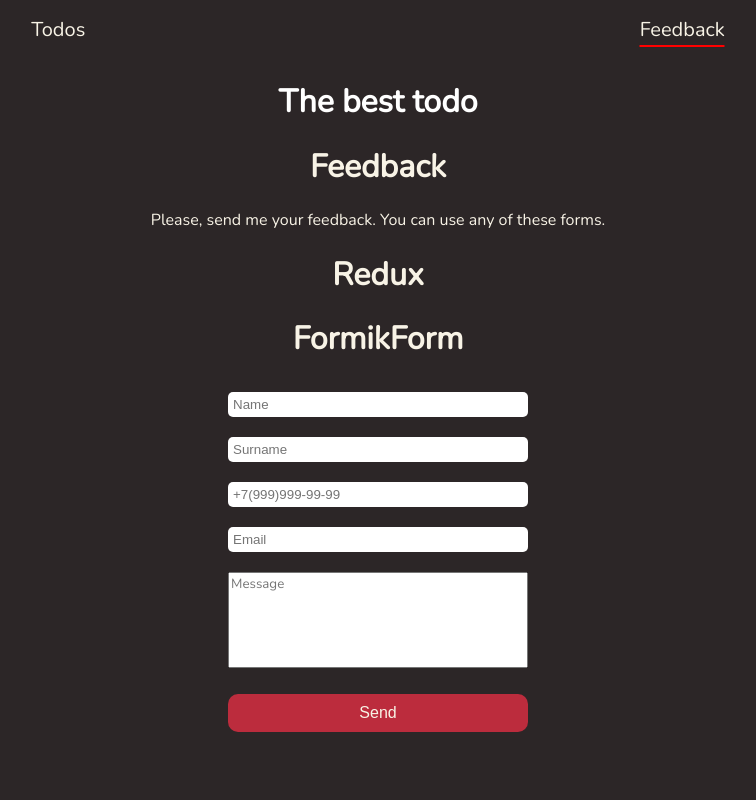
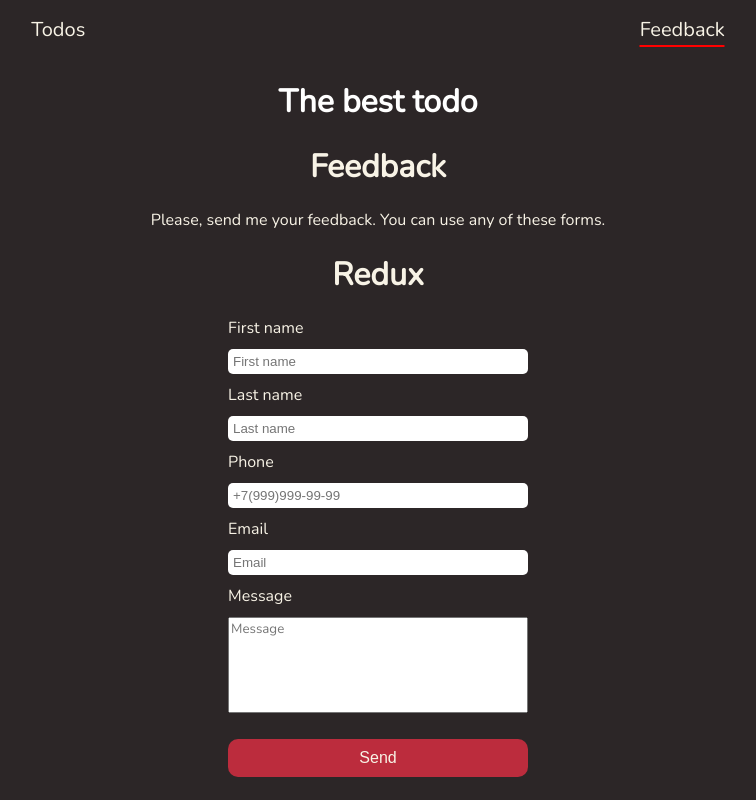
Before and after one commit to Danilov-Andrey/ToDo, a React (Create React App) app: page /feedback in a window 1280 px wide. Shown: the top 800 px of the page, without its empty margins (262-1018 px from the left). Built offline with nearby package versions, Linux system fonts and the light colour scheme.

Commit message:
started redux-form

```diff
--- a/src/components/Feedback/index.js
+++ b/src/components/Feedback/index.js
@@ -1,6 +1,6 @@
 import React from 'react';
 import styled from 'styled-components';
-import { ReduxForm } from '../Forms/ReduxForm';
+import ReduxForm from '../Forms/ReduxForm';
 import { FormikForm } from '../Forms/FormikForm';
 
 const FormWrapper = styled.div``;
--- a/src/components/Forms/FormikForm/index.js
+++ b/src/components/Forms/FormikForm/index.js
@@ -4,7 +4,7 @@
 import { ErrorMessage } from '../ErrorMessage';
 import { validate } from './validator';
 
-const Button = styled.button`
+export const Button = styled.button`
   background-color: #bc2c3d;
   border: none;
   padding: 10px;
@@ -23,7 +23,7 @@
   }
 `;
 
-const Form = styled.form`
+export const Form = styled.form`
   display: flex;
   flex-direction: column;
   width: 300px;
@@ -72,8 +72,9 @@
           isSubmitting
         }) => (
           <Form onSubmit={handleSubmit}>
+            <label>First name</label>
             <input
-              placeholder="Name"
+              placeholder="First name"
               type="text"
               name="name"
               onChange={handleChange}
@@ -83,8 +84,9 @@
             {errors.name && touched.name ? (
               <ErrorMessage>{errors.name}</ErrorMessage>
             ) : null}
+            <label>Last name</label>
             <input
-              placeholder="Surname"
+              placeholder="Last name"
               type="text"
               name="surname"
               onChange={handleChange}
@@ -94,6 +96,7 @@
             {errors.surname && touched.surname ? (
               <ErrorMessage>{errors.surname}</ErrorMessage>
             ) : null}
+            <label>Phone</label>
             <input
               placeholder="+7(999)999-99-99"
               type="text"
@@ -105,6 +108,7 @@
             {errors.phone && touched.phone ? (
               <ErrorMessage>{errors.phone}</ErrorMessage>
             ) : null}
+            <label>Email</label>
             <input
               placeholder="Email"
               type="email"
@@ -116,6 +120,7 @@
             {errors.email && touched.email ? (
               <ErrorMessage>{errors.email}</ErrorMessage>
             ) : null}
+            <label>Message</label>
             <textarea
               rows="5"
               placeholder="Message"
--- a/src/components/Forms/ReduxForm/index.js
+++ b/src/components/Forms/ReduxForm/index.js
@@ -1,5 +1,87 @@
 import React from 'react';
+import { Field, reduxForm } from 'redux-form';
+import { connect } from 'react-redux';
+import { Form, Button } from '../FormikForm';
 
-export const ReduxForm = () => {
-  return <h1>Redux</h1>;
+const ReduxForm = props => {
+  const { handleSubmit, pristine, reset, submitting } = props;
+  console.log(props);
+  return (
+    <>
+      <h1>Redux</h1>
+      <Form onSubmit={handleSubmit}>
+        <label>First name</label>
+        <Field
+          component="input"
+          placeholder="First name"
+          type="text"
+          name="name"
+        />
+        {/* {errors.name && touched.name ? (
+          <ErrorMessage>{errors.name}</ErrorMessage>
+        ) : null} */}
+        <label>Last name</label>
+        <Field
+          component="input"
+          placeholder="Last name"
+          type="text"
+          name="surname"
+        />
+        {/* {errors.surname && touched.surname ? (
+          <ErrorMessage>{errors.surname}</ErrorMessage>
+        ) : null} */}
+        <label>Phone</label>
+        <Field
+          component="input"
+          placeholder="+7(999)999-99-99"
+          type="text"
+          name="phone"
+        />
+        {/* {errors.phone && touched.phone ? (
+          <ErrorMessage>{errors.phone}</ErrorMessage>
+        ) : null} */}
+        <label>Email</label>
+        <Field
+          component="input"
+          placeholder="Email"
+          type="email"
+          name="email"
+        />
+        {/* {errors.email && touched.email ? (
+          <ErrorMessage>{errors.email}</ErrorMessage>
+        ) : null} */}
+        <label>Message</label>
+        <Field
+          component="textarea"
+          rows="5"
+          placeholder="Message"
+          name="message"
+        />
+        {/* {errors.message && touched.message ? (
+          <ErrorMessage>{errors.message}</ErrorMessage>
+        ) : null} */}
+        <Button type="submit" disabled={submitting}>
+          Send
+        </Button>
+      </Form>
+    </>
+  );
 };
+
+const initialForm = {
+  name: '',
+  surname: '',
+  phone: '',
+  email: '',
+  message: ''
+};
+
+const onSubmit = (values,dispatch) => {
+  console.log(values)
+}
+
+export default reduxForm({
+  form: 'feedback',
+  onSubmit,
+  initialValues: initialForm
+})(ReduxForm);
--- a/src/index.css
+++ b/src/index.css
@@ -21,9 +21,14 @@
 p,
 li,
 a,
-h1 {
+h1,
+label {
   color: #f8f3e6;
   text-decoration: none;
+}
+
+label {
+  text-align: left;
 }
 
 button {
--- a/src/index.js
+++ b/src/index.js
@@ -7,6 +7,7 @@
 
 import thunk from 'redux-thunk';
 import { createStore, applyMiddleware, compose, combineReducers } from 'redux';
+import { reducer as formReducer } from 'redux-form';
 import { Provider } from 'react-redux';
 import { todoApp } from './reducers/todoApp';
 import { searchTodo } from './reducers/searchTodo';
@@ -29,6 +30,7 @@
 const store = createStore(
   combineReducers({
     appTodos: persistedReducer,
+    form: formReducer,
     searchTodo
   }),
   composeEnhancers(applyMiddleware(thunk))
```
